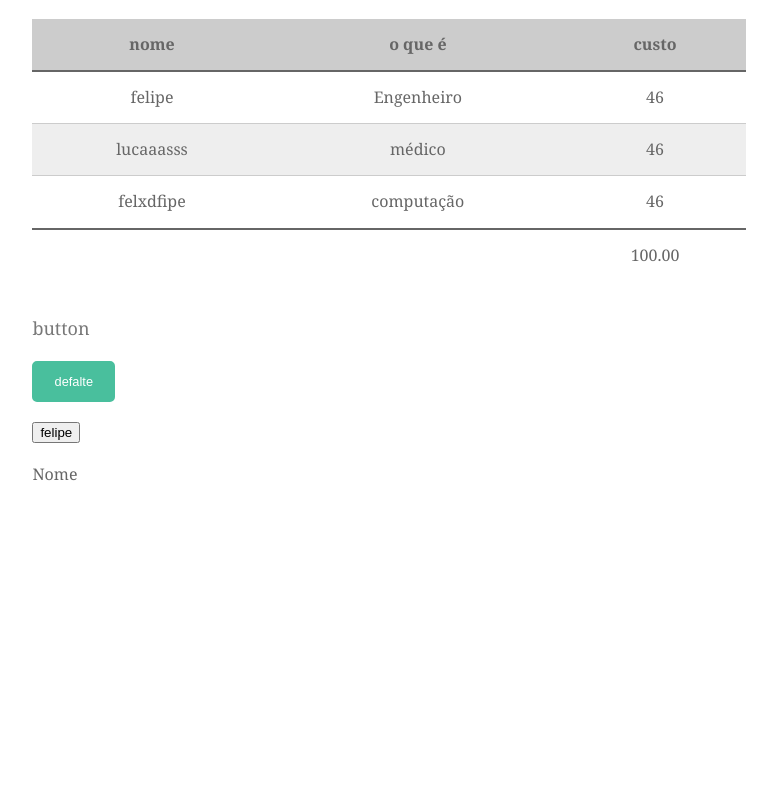
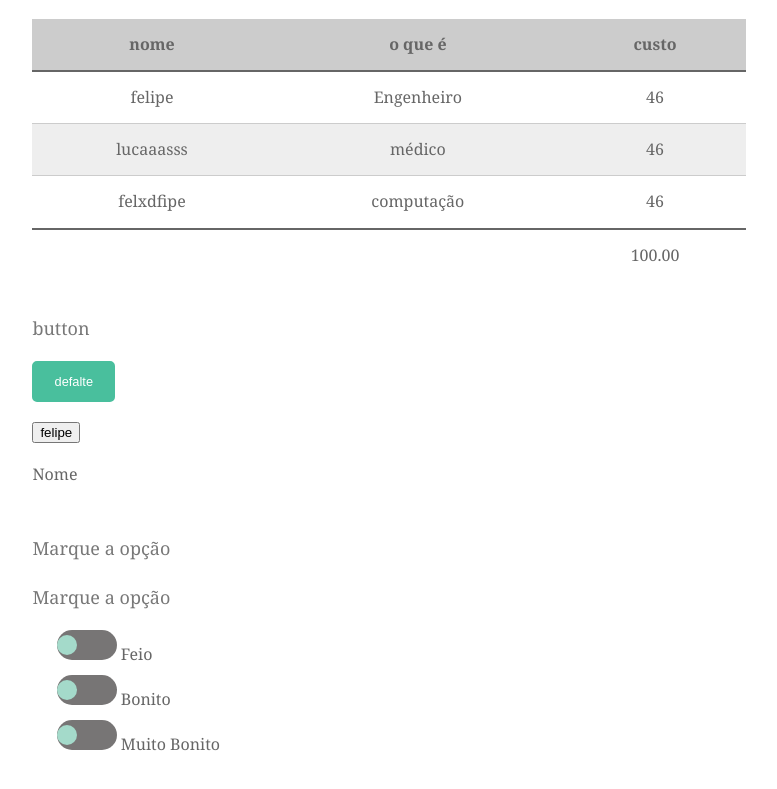
Before and after one commit to felipemohamed/html-css, a plain HTML site: page BLOG/site.html in a window 1280 px wide. Shown: the part 5408-6197 px from the top of the page, without its empty margins (472-1249 px from the left). Before the commit the page ends 6003 px from the top, so only its background shows below. Drawn offline with Linux system fonts and the light colour scheme.

Commit message:
checkbox

```diff
--- a/BLOG/site.html
+++ b/BLOG/site.html
@@ -251,9 +251,40 @@
 
 
         </section>
+        <section>
+            <div class=" marcação">
+                <h5> Marque a opção</h5>
+
+                <h5> Marque a opção</h5>
+
+                <label >
+                    <input type="checkbox">
+                    <span> </span> Feio
+                </label>
+
+
+                <label>
+
+                    <input type="checkbox">
+                    <span></span> Bonito
+                </label>
+
+
+                <label>
+
+                <input type="checkbox">
+                <span></span> Muito Bonito
+                </label>
+
+
+            </div>
+
+
+        </section>
 
 
     </main>
+
 <!--
 
 
--- a/BLOG/stylo.css
+++ b/BLOG/stylo.css
@@ -145,3 +145,34 @@
         color: white;
         font-weight: normal;
         color: rgba(255, 255, 255, .5)
+    }
+    label span{
+
+        display: inline-block;
+        width: 60px;
+        height: 30px;
+        background: rgb(119, 117, 117);
+        border-radius: 15px;
+
+
+
+    }
+    label span:before{
+        content: "";
+        display: block;
+        background-color:#a4daca;
+        width: 20px;
+        height: 20px;
+        margin-top: 5px;
+        border-radius: 15px;
+
+
+    }
+    label input:checked + span::before{
+        transform: translateX(30px);
+        background-color:#5ed410;
+
+    }
+    input{
+        visibility: hidden;
+    }
```
